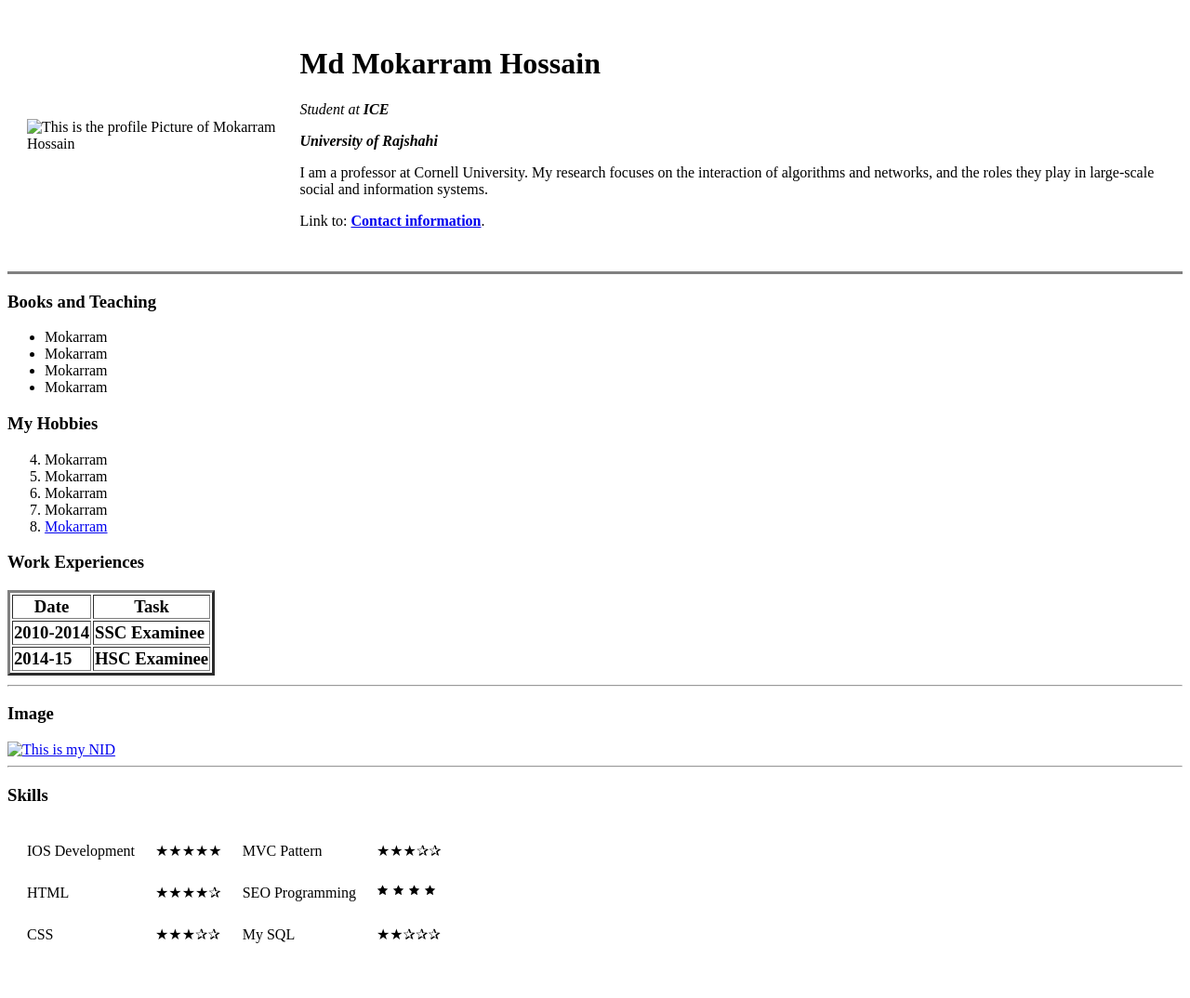
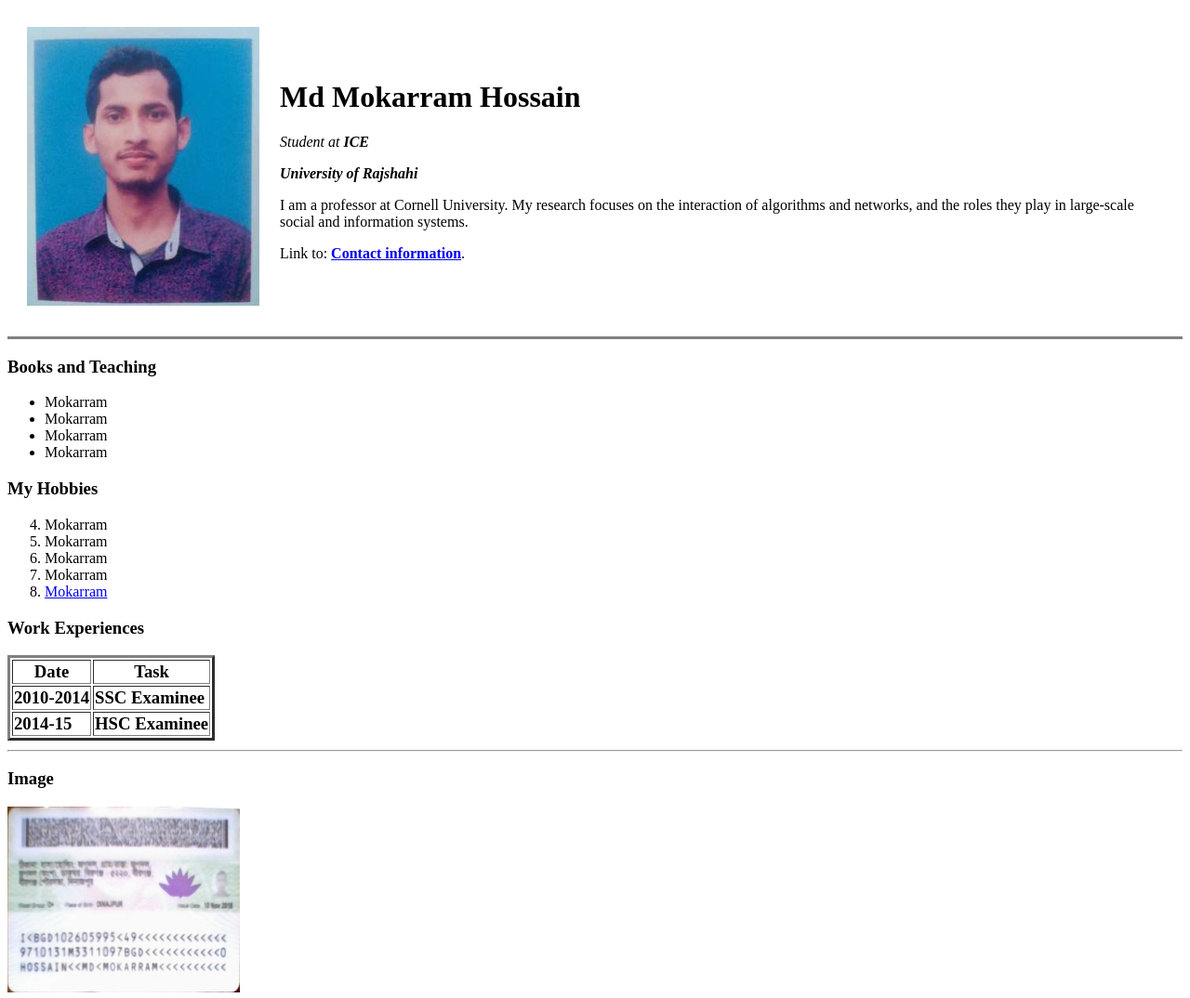
Before and after one commit to mdhossain77137/cv, a plain HTML site: page index.html in a window 1280 px wide. Shown: the top 1074 px of the page at 93% size. Before the commit the page ends 1044 px from the top, so only its background shows below. Drawn offline with Linux system fonts and the light colour scheme.

Commit message:
Update index.html

```diff
--- a/index.html
+++ b/index.html
@@ -8,7 +8,7 @@
 	<body>
 	<table cellspacing="20">
 		<tr>
-		<td><img src="image/mokarrampic.jpg" width="250" height="300" alt="This is the profile Picture of Mokarram Hossain"></td>
+		<td><img src="mokarrampic.jpg" width="250" height="300" alt="This is the profile Picture of Mokarram Hossain"></td>
 
 		<td><h1>Md Mokarram Hossain</h1>
 	<p><em>Student at <strong>ICE</strong></em></p>
@@ -73,7 +73,7 @@
 	</table>
 	<hr>
 	<h3>Image</h3>
-	<a href="http:/www.google.com" target="blank"><img src="image/mokarram.jpg" alt="This is my NID" width="250" height="200"> </a>
+	<a href="http:/www.google.com" target="blank"><img src="mokarram.jpg" alt="This is my NID" width="250" height="200"> </a>
 	<hr />
 
 	<h3>Skills</h3>
```
